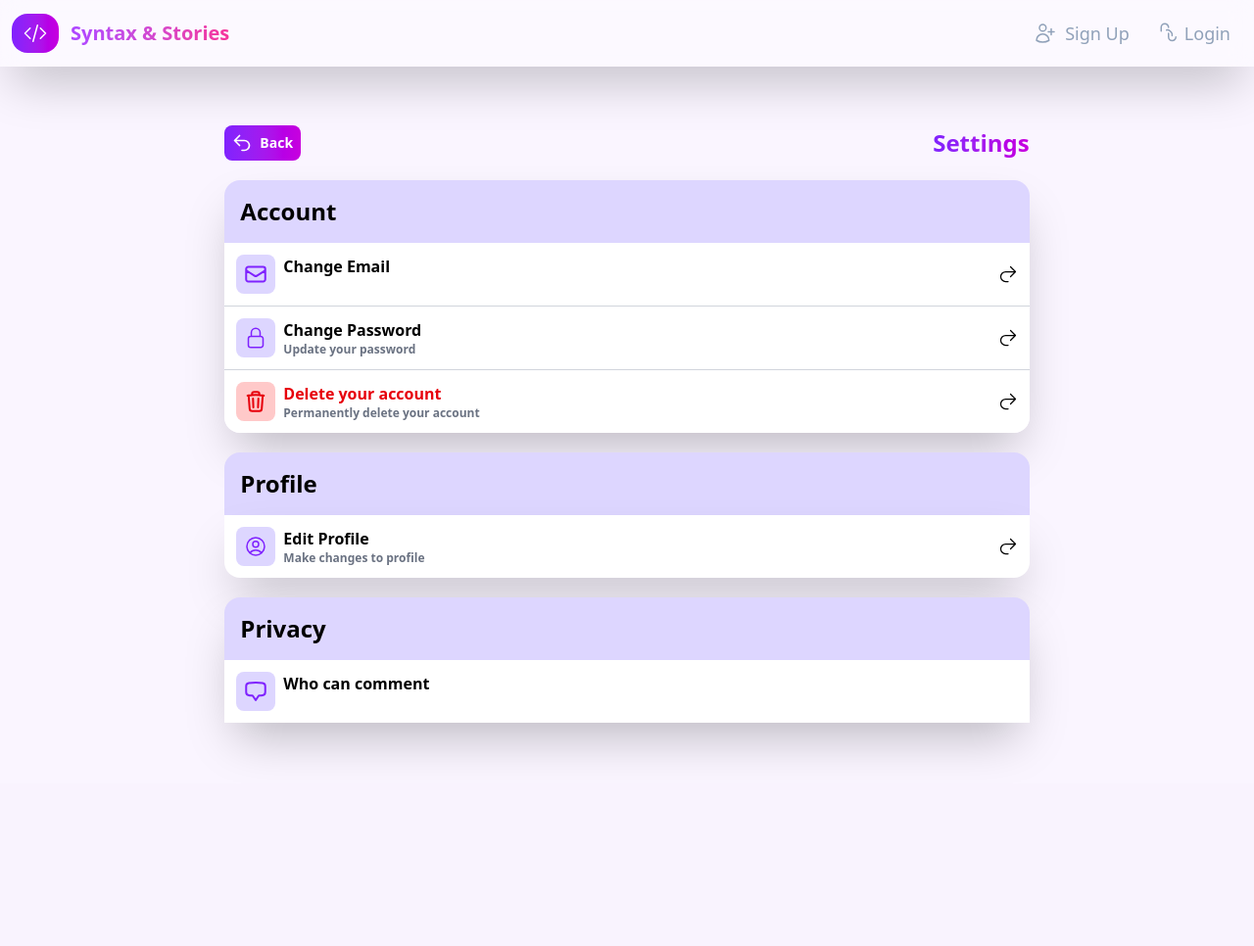
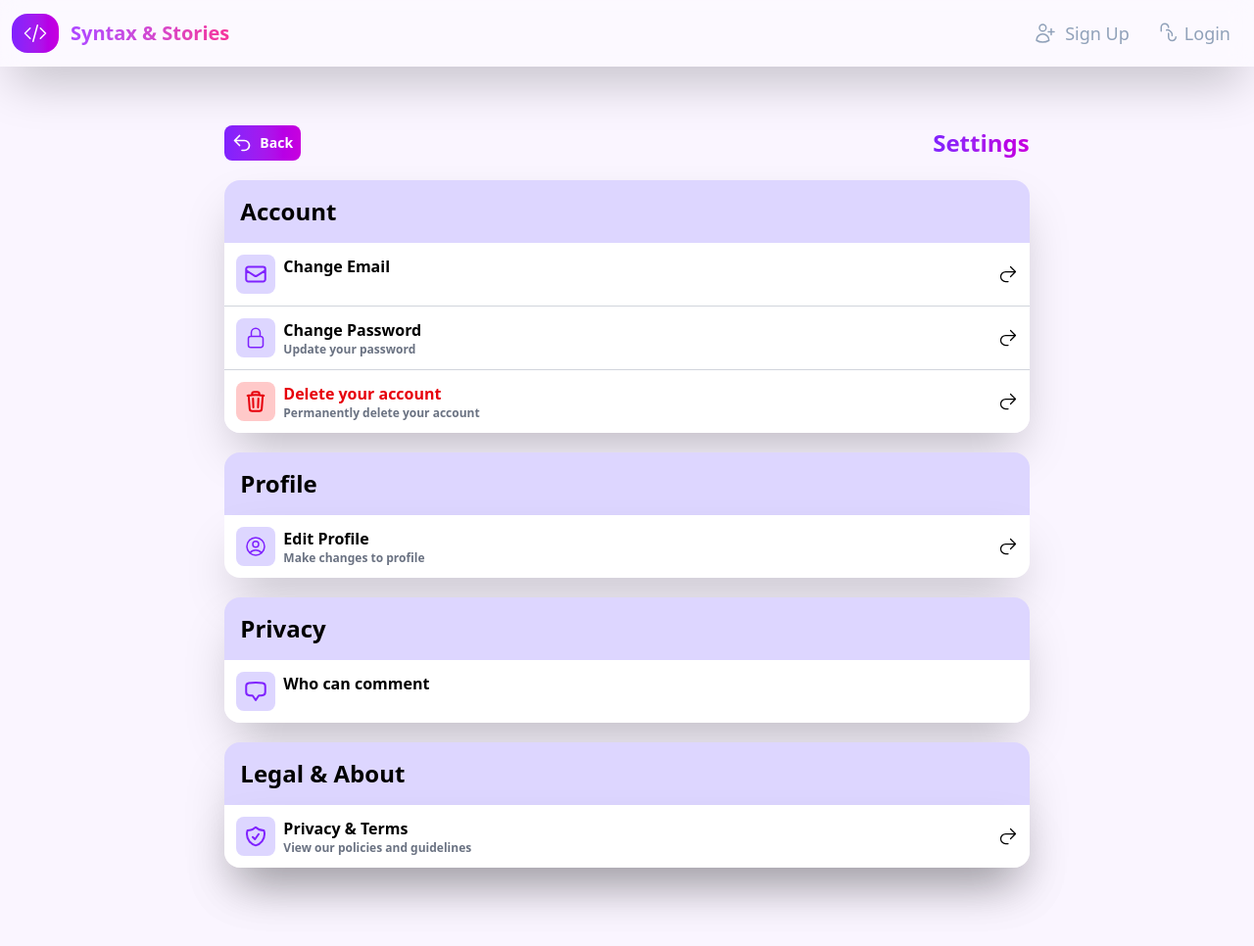
Before and after one commit to johnston-kweku/syntaxandstories, a Django app: page /user/settings in a window 1280 px wide. Shown: the whole page at 98% size. Before the commit the page ends 770 px from the top, so only its background shows below. Run offline with Django 5.2, Linux system fonts and the light colour scheme.

Commit message:
Design privacy page

```diff
--- a/static/css/output.css
+++ b/static/css/output.css
@@ -81,6 +81,7 @@
     --radius-lg: 0.5rem;
     --radius-xl: 0.75rem;
     --radius-2xl: 1rem;
+    --ease-in-out: cubic-bezier(0.4, 0, 0.2, 1);
     --animate-pulse: pulse 2s cubic-bezier(0.4, 0, 0.6, 1) infinite;
     --blur-md: 12px;
     --aspect-video: 16 / 9;
@@ -239,6 +240,9 @@
   }
 }
 @layer utilities {
+  .pointer-events-none {
+    pointer-events: none;
+  }
   .visible {
     visibility: visible;
   }
@@ -382,6 +386,9 @@
   }
   .mb-10 {
     margin-bottom: calc(var(--spacing) * 10);
+  }
+  .mb-12 {
+    margin-bottom: calc(var(--spacing) * 12);
   }
   .mb-16 {
     margin-bottom: calc(var(--spacing) * 16);
@@ -662,6 +669,9 @@
   .overflow-y-auto {
     overflow-y: auto;
   }
+  .rounded {
+    border-radius: 0.25rem;
+  }
   .rounded-2xl {
     border-radius: var(--radius-2xl);
   }
@@ -1123,6 +1133,13 @@
   .opacity-0 {
     opacity: 0%;
   }
+  .opacity-100 {
+    opacity: 100%;
+  }
+  .shadow {
+    --tw-shadow: 0 1px 3px 0 var(--tw-shadow-color, rgb(0 0 0 / 0.1)), 0 1px 2px -1px var(--tw-shadow-color, rgb(0 0 0 / 0.1));
+    box-shadow: var(--tw-inset-shadow), var(--tw-inset-ring-shadow), var(--tw-ring-offset-shadow), var(--tw-ring-shadow), var(--tw-shadow);
+  }
   .shadow-2xl {
     --tw-shadow: 0 25px 50px -12px var(--tw-shadow-color, rgb(0 0 0 / 0.25));
     box-shadow: var(--tw-inset-shadow), var(--tw-inset-ring-shadow), var(--tw-ring-offset-shadow), var(--tw-ring-shadow), var(--tw-shadow);
@@ -1162,6 +1179,11 @@
     transition-timing-function: var(--tw-ease, var(--default-transition-timing-function));
     transition-duration: var(--tw-duration, var(--default-transition-duration));
   }
+  .transition-opacity {
+    transition-property: opacity;
+    transition-timing-function: var(--tw-ease, var(--default-transition-timing-function));
+    transition-duration: var(--tw-duration, var(--default-transition-duration));
+  }
   .transition-shadow {
     transition-property: box-shadow;
     transition-timing-function: var(--tw-ease, var(--default-transition-timing-function));
@@ -1183,6 +1205,10 @@
   .duration-500 {
     --tw-duration: 500ms;
     transition-duration: 500ms;
+  }
+  .ease-in-out {
+    --tw-ease: var(--ease-in-out);
+    transition-timing-function: var(--ease-in-out);
   }
   .select-none {
     -webkit-user-select: none;
@@ -1841,6 +1867,10 @@
   inherits: false;
 }
 @property --tw-duration {
+  syntax: "*";
+  inherits: false;
+}
+@property --tw-ease {
   syntax: "*";
   inherits: false;
 }
@@ -1934,6 +1964,7 @@
       --tw-backdrop-saturate: initial;
       --tw-backdrop-sepia: initial;
       --tw-duration: initial;
+      --tw-ease: initial;
       --tw-scale-x: 1;
       --tw-scale-y: 1;
       --tw-scale-z: 1;
--- a/static/js/privacy.js
+++ b/static/js/privacy.js
@@ -37,7 +37,7 @@
         }
     });
 
-    // Optional: Update URL hash when tab changes (for bookmarking/sharing)
+
     // Create a safe wrapper that captures the original `switchTab`
     // so assigning a global does not cause recursive calls.
     const _baseSwitchTab = switchTab;
--- a/user/templates/user/privacy.html
+++ b/user/templates/user/privacy.html
@@ -9,8 +9,8 @@
 
   <div class="max-w-4xl mx-auto px-4 sm:px-6 lg:px-8 py-8 pb-24 md:pb-8">
     <div class="mb-8">
-      <button
-        onclick="window.history.back()"
+      <a href="{% url 'user:settings' %}"
+
         class="flex items-center gap-2 text-gray-600 hover:text-violet-600 transition-colors mb-4"
       >
         <!-- Back arrow icon -->
@@ -18,7 +18,7 @@
           <path stroke-linecap="round" stroke-linejoin="round" stroke-width="2" d="M10 19l-7-7m0 0l7-7m-7 7h18"></path>
         </svg>
         Back
-      </button>
+      </a>
       <h1 class="text-3xl font-bold bg-linear-to-r from-violet-600 to-fuchsia-600 bg-clip-text text-transparent">
         Legal & Policies
       </h1>
--- a/user/templates/user/settings.html
+++ b/user/templates/user/settings.html
@@ -125,7 +125,7 @@
         </div>
 
         <!-- Who can comment -->
-        <div class="w-full select-none bg-white p-3 text-black flex items-center justify-between">
+        <div class="w-full select-none rounded-b-2xl bg-white p-3 text-black flex items-center justify-between">
             <div class="flex gap-2">
                 <svg xmlns="http://www.w3.org/2000/svg" fill="none" viewBox="0 0 24 24" stroke-width="1.5" stroke="currentColor" class="w-10 h-10 stroke-2 stroke-violet-600 bg-violet-200 p-2 rounded-lg">
                 <path stroke-linecap="round" stroke-linejoin="round" d="M2.25 12.76c0 1.6 1.123 2.994 2.707 3.227 1.068.157 2.148.279 3.238.364.466.037.893.281 1.153.671L12 21l2.652-3.978c.26-.39.687-.634 1.153-.67 1.09-.086 2.17-.208 3.238-.365 1.584-.233 2.707-1.626 2.707-3.228V6.741c0-1.602-1.123-2.995-2.707-3.228A48.394 48.394 0 0 0 12 3c-2.392 0-4.744.175-7.043.513C3.373 3.746 2.25 5.14 2.25 6.741v6.018Z" />
@@ -141,5 +141,35 @@
 
     </div>
 
+    <!-- Leagal and About -->
+    <div class="w-full select-none mb-16 rounded-t-2xl rounded-b-2xl shadow-2xl">
+        <div class="w-full flex items-start rounded-t-2xl bg-violet-200 py-4 px-4">
+            <p class="font-bold text-2xl">
+                Legal & About
+            </p>
+        </div>
+
+        <!-- Legal and about -->
+        <div onclick="window.location.href='privacy'" class="w-full active:scale-95 rounded-b-2xl p-3 bg-white shadow-2xl text-black flex items-center justify-between hover:bg-violet-200 transition-all duration-500">
+            <div class="flex gap-2">
+                <svg xmlns="http://www.w3.org/2000/svg" fill="none" viewBox="0 0 24 24" stroke-width="1.5" stroke="currentColor" class="w-10 h-10 stroke-2 stroke-violet-600 bg-violet-200 p-2 rounded-lg">
+                    <path stroke-linecap="round" stroke-linejoin="round" d="M9 12.75 11.25 15 15 9.75m-3-7.036A11.959 11.959 0 0 1 3.598 6 11.99 11.99 0 0 0 3 9.749c0 5.592 3.824 10.29 9 11.623 5.176-1.332 9-6.03 9-11.622 0-1.31-.21-2.571-.598-3.751h-.152c-3.196 0-6.1-1.248-8.25-3.285Z" />
+                </svg>
+                <div class="flex flex-col">
+                    <p class="font-bold">
+                        Privacy & Terms
+                    </p>
+                    <p class="font-bold text-xs text-gray-500">
+                    View our policies and guidelines
+                </p>
+            </div>
+        </div>
+            <svg xmlns="http://www.w3.org/2000/svg" fill="none" viewBox="0 0 24 24" stroke-width="1.5" stroke="currentColor" class="size-5">
+            <path stroke-linecap="round" stroke-linejoin="round" d="m15 15 6-6m0 0-6-6m6 6H9a6 6 0 0 0 0 12h3" />
+            </svg>
+         </div>
+
+    </div>
+
 </div>
 {% endblock content%}
```
